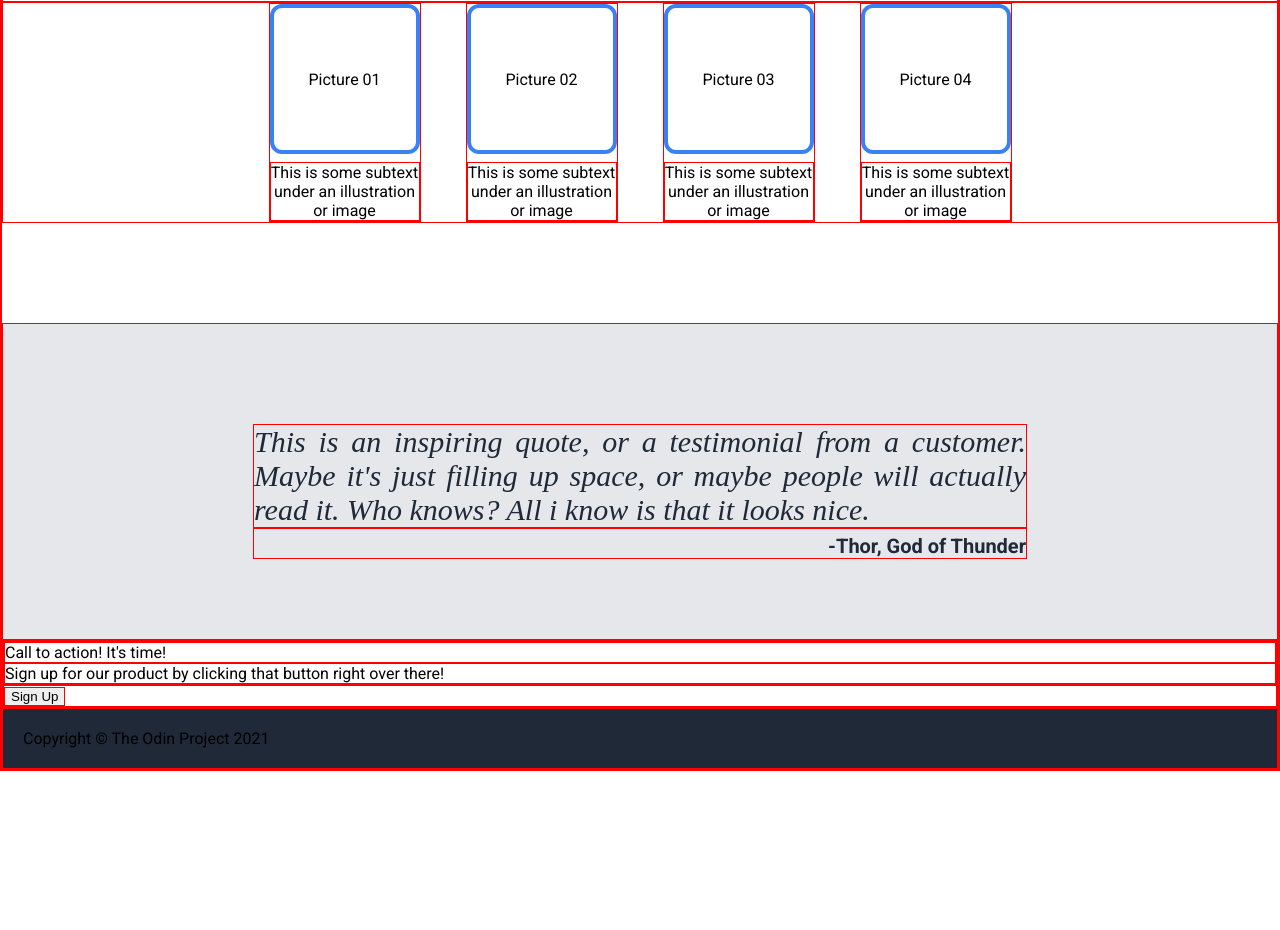
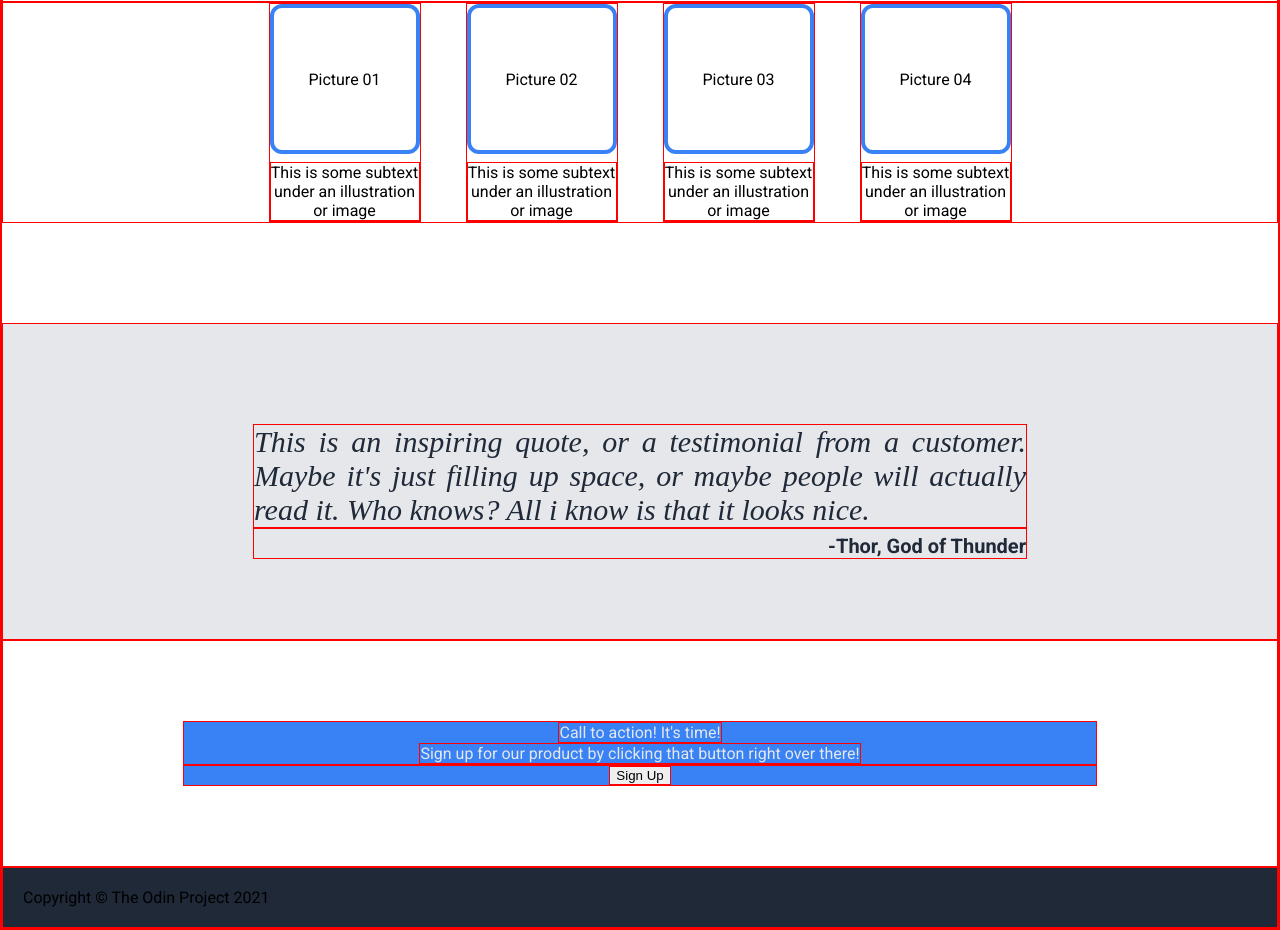
Before and after one commit to FelipePulcherio/landing-page, a plain HTML site: page index.html in a window 1280 px wide. Shown: the part 490-1420 px from the top of the page. Before the commit the page ends 1261 px from the top, so only its background shows below. Drawn offline with Linux system fonts and the light colour scheme.

Commit message:
Add styling to .call and childs

```diff
--- a/style.css
+++ b/style.css
@@ -147,3 +147,16 @@ a {
     text-align: end;
     padding-top: 5px;
 }
+
+.call {
+
+    padding: 80px 180px 80px 180px;
+}
+
+.call-first, .call-second {
+    background-color: #3882F6;
+    color: #E5E7EB;
+    display: flex;
+    flex-direction: column;
+    align-items: center;
+}
```
